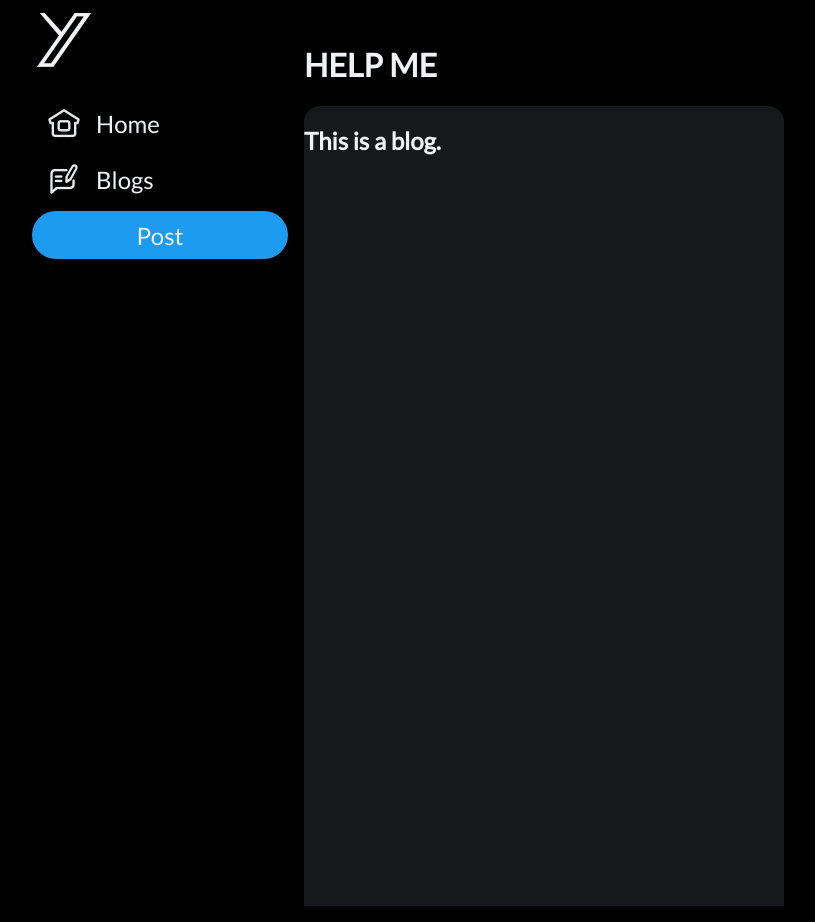
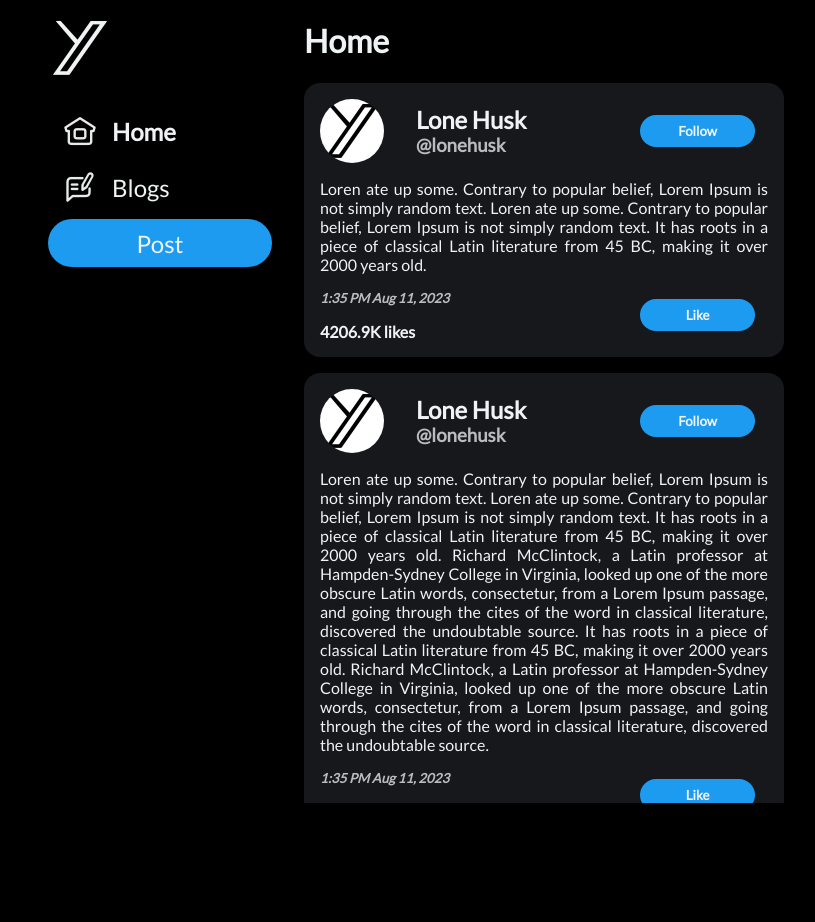
Before and after one commit to IvanVBBD/yblog, a website: page views/index.html in a window 1280 px wide. Shown: the whole page, without its empty margins (224-1039 px from the left). After the commit the page ends 835 px from the top, so only its background shows below. Drawn offline with Linux system fonts and the light colour scheme.

Commit message:
Progress with the posts

```diff
--- a/static/css/main.css
+++ b/static/css/main.css
@@ -3,7 +3,7 @@
   --primary-color: #1d9bf0;
   --primary-color-hover: #1a8cd8;
   --light-color: #eff3f4;
-  --light-color-hover: #d9ddde;
+  --light-color-hover: #b9bdbe;
   --dark-color: #000000;
   --dark-color-hover: #131313;
   --dark-accent-color: #16181c;
@@ -17,6 +17,9 @@ html {
   font-family: var(--main-font);
   color: var(--light-color);
   background-color: var(--dark-color);
+  overflow: hidden;
+  padding: 0;
+  margin: 0;
   -ms-overflow-style: none; /* IE and Edge */
   scrollbar-width: none; /* Firefox */
 }
@@ -28,21 +31,31 @@ html::-webkit-scrollbar {
 
 body {
   display: grid;
+  padding: 0;
+  margin: 0;
   justify-content: center;
   grid-template-columns: 20vw 40vw;
   grid-template-areas: "aside main";
 }
 
-main {
-  margin: 1rem;
-  display: flex;
-  flex-direction: column;
+.button{
+  background-color: var(--primary-color);
+  padding: 0;
+  color: var(--light-color);
+  border-radius: 1.5em;
+  border-style: none;
+  font-family: inherit;
+  font-weight: bold;
 }
 
-.posts {
-  background-color: var(--dark-accent-color);
-  border-radius: 1rem 1rem 0 0;
-  height: 100vh;
+.button:hover{
+  background-color: var(--primary-color-hover);
+  cursor: pointer;
+}
+
+aside{
+  height: 100%;
+  padding: 1rem;
 }
 
 aside img {
@@ -68,19 +81,19 @@ aside ul li:hover {
   background-color: var(--dark-color-hover);
   cursor: pointer;
 }
+aside ul li a.selected {
+    font-weight: 1000;
+  }
 
 aside ul li img {
   object-fit: contain;
   padding: 1rem;
   max-width: 2rem;
 }
+
 aside ul li.postItem {
-  background-color: var(--primary-color);
   justify-content: center;
-}
-
-aside ul li.postItem:hover {
-  background-color: var(--primary-color-hover);
+  font-weight: 100;
 }
 
 a:hover {
--- /dev/null
+++ b/static/css/posts.css
@@ -0,0 +1,116 @@
+@import "./main.css";
+
+main {
+  height: 100%;
+  margin: 0 1rem 0 1rem;
+  display: flex;
+  flex-direction: column;
+}
+
+.main-heading {
+  height: 5vh;
+}
+
+main .posts {
+  height: 90vh;
+  overflow-y: scroll;
+  overflow-x: hidden;
+  -ms-overflow-style: none; /* IE and Edge */
+  scrollbar-width: none; /* Firefox */
+}
+
+/* Chrome, Safari and Opera */
+.posts::-webkit-scrollbar {
+  display: none;
+}
+
+.post {
+  background-color: var(--dark-accent-color);
+  border-radius: 1rem;
+  display: grid;
+  justify-content: center;
+  grid-template-columns: 20% 50% 30%;
+  grid-template-rows: auto;
+  margin: 0 0 1rem 0;
+}
+
+.icon {
+  object-fit: contain;
+  padding: 1rem;
+  max-width: 4rem;
+  border-radius: 50%;
+
+  grid-column-start: 1;
+  grid-row-start: 1;
+  grid-row-end: 3;
+}
+
+.display-name {
+  grid-column-start: 2;
+  grid-row-start: 1;
+  padding: 0 0 0 1rem;
+  margin: 0;
+  height: fit-content;
+  place-self: end stretch;
+}
+
+.username {
+  grid-column-start: 2;
+  grid-row-start: 2;
+  padding: 0 0 0 1rem;
+  margin: 0;
+  height: fit-content;
+  place-self: start stretch;
+  color: var(--light-color-hover);
+}
+
+.follow-button {
+  grid-column-start: 3;
+  grid-row-start: 1;
+  grid-row-end: 3;
+  width: 80%;
+  height: 2rem;
+  justify-self: center;
+  place-self: center stretch;
+}
+
+.blog-text {
+  grid-column-start: 1;
+  grid-column-end: 4;
+  grid-row-start: 3;
+
+  padding: 0 1rem 0 1rem;
+  text-align: justify;
+  margin: 0;
+}
+
+.date-stamp {
+  grid-column-start: 1;
+  grid-column-end: 3;
+  grid-row-start: 4;
+
+  padding: 1rem;
+  margin: 0;
+  color: var(--light-color-hover);
+  font-style: italic;
+}
+
+.like-text {
+  grid-column-start: 1;
+  grid-column-end: 3;
+  grid-row-start: 5;
+
+  padding: 0 0 1rem 1rem;
+  margin: 0;
+}
+
+.like-button {
+  grid-column-start: 3;
+  grid-row-start: 4;
+  grid-row-end: 6;
+
+  width: 80%;
+  height: 2rem;
+  justify-self: center;
+  place-self: center stretch;
+}
--- a/views/index.html
+++ b/views/index.html
@@ -1,35 +1,113 @@
 <!DOCTYPE html>
 <html lang="en">
   <head>
-    <title>Home / Y </title>
+    <title>Home / Y</title>
     <meta charset="UTF-8" />
     <meta name="viewport" content="width=device-width, initial-scale=1.0" />
-    <meta
-      name="description"
-      content="The home page for Blog Y."
+    <meta name="description" content="The home page for Blog Y." />
+    <link rel="stylesheet" type="text/css" href="../static/css/posts.css" />
+    <link
+      rel="icon"
+      type="image.png"
+      href="../static/images/logo_filled_white.png"
+      sizes="16x16"
     />
-    <link rel="stylesheet" type="text/css" href="../static/css/main.css" />
-    <link rel="icon" type="image.png" href="../static/images/logo_filled_white.png" sizes="16x16" />
   </head>
   <body>
     <section id="loading-screen">
       <img src="../static/images/icon_loading.png" alt="loading icon" />
     </section>
     <aside>
-        <img src="../static/images/logo_white.png">
-        <ul>
-            <li><img src="../static/images/icon_home.png"><a>Home</a></li>
-            <li><img src="../static/images/icon_blogs.png"><a>Blogs</a></li>
-            <li class="postItem"><a>Post</a></li>
-        </ul>
+      <img src="../static/images/logo_white.png" />
+      <ul>
+        <li>
+          <img src="../static/images/icon_home.png" /><a class="selected"
+            >Home</a
+          >
+        </li>
+        <li><img src="../static/images/icon_blogs.png" /><a>Blogs</a></li>
+        <li class="postItem button"><a>Post</a></li>
+      </ul>
     </aside>
     <main>
-        <h1>HELP ME</h1>
-        <section class="posts">
-            <h2>This is a blog.</h2>
+      <h1 class="main-heading">Home</h1>
+      <section class="posts">
+
+        <section class="post">
+          <img
+            src="../static/images/logo_filled_black.png"
+            class="icon"
+            alt="icon of this particular Blog Y user"
+          />
+          <h2 class="display-name">Lone Husk</h2>
+          <h3 class="username">@lonehusk</h3>
+          <button class="follow-button button">Follow</button>
+          <p class="blog-text">
+            Loren ate up some. Contrary to popular belief, Lorem Ipsum is not
+            simply random text. Loren ate up some. Contrary to popular belief,
+            Lorem Ipsum is not simply random text. It has roots in a piece of
+            classical Latin literature from 45 BC, making it over 2000 years
+            old.
+          </p>
+          <h5 class="date-stamp">1:35 PM Aug 11, 2023</h5>
+          <h4 class="like-text">4206.9K likes</h4>
+          <button class="like-button button">Like</button>
         </section>
+        <section class="post">
+          <img
+            src="../static/images/logo_filled_black.png"
+            class="icon"
+            alt="icon of this particular Blog Y user"
+          />
+          <h2 class="display-name">Lone Husk</h2>
+          <h3 class="username">@lonehusk</h3>
+          <button class="follow-button button">Follow</button>
+          <p class="blog-text">
+            Loren ate up some. Contrary to popular belief, Lorem Ipsum is not
+            simply random text. Loren ate up some. Contrary to popular belief,
+            Lorem Ipsum is not simply random text. It has roots in a piece of
+            classical Latin literature from 45 BC, making it over 2000 years
+            old. Richard McClintock, a Latin professor at Hampden-Sydney College
+            in Virginia, looked up one of the more obscure Latin words,
+            consectetur, from a Lorem Ipsum passage, and going through the cites
+            of the word in classical literature, discovered the undoubtable
+            source. It has roots in a piece of
+            classical Latin literature from 45 BC, making it over 2000 years
+            old. Richard McClintock, a Latin professor at Hampden-Sydney College
+            in Virginia, looked up one of the more obscure Latin words,
+            consectetur, from a Lorem Ipsum passage, and going through the cites
+            of the word in classical literature, discovered the undoubtable
+            source.
+          </p>
+          <h5 class="date-stamp">1:35 PM Aug 11, 2023</h5>
+          <h4 class="like-text">4206.9K likes</h4>
+          <button class="like-button button">Like</button>
+        </section>
+        <section class="post">
+          <img
+            src="../static/images/logo_filled_black.png"
+            class="icon"
+            alt="icon of this particular Blog Y user"
+          />
+          <h2 class="display-name">Lone Husk</h2>
+          <h3 class="username">@lonehusk</h3>
+          <button class="follow-button button">Follow</button>
+          <p class="blog-text">
+            Loren ate up some. Contrary to popular belief, Lorem Ipsum is not
+            simply random text. Loren ate up some. Contrary to popular belief,
+            Lorem Ipsum is not simply random text. It has roots in a piece of
+            classical Latin literature from 45 BC, making it over 2000 years
+            old. Richard McClintock, a Latin professor at Hampden-Sydney College
+            in Virginia, looked up one of the more obscure Latin words,
+            consectetur, from a Lorem Ipsum passage, and going through the cites
+            of the word in classical literature, discovered the undoubtable
+            source.
+          </p>
+          <h5 class="date-stamp">1:35 PM Aug 11, 2023</h5>
+          <h4 class="like-text">4206.9K likes</h4>
+          <button class="like-button button">Like</button>
+        </section>
+      </section>
     </main>
-
-
   </body>
 </html>
```
